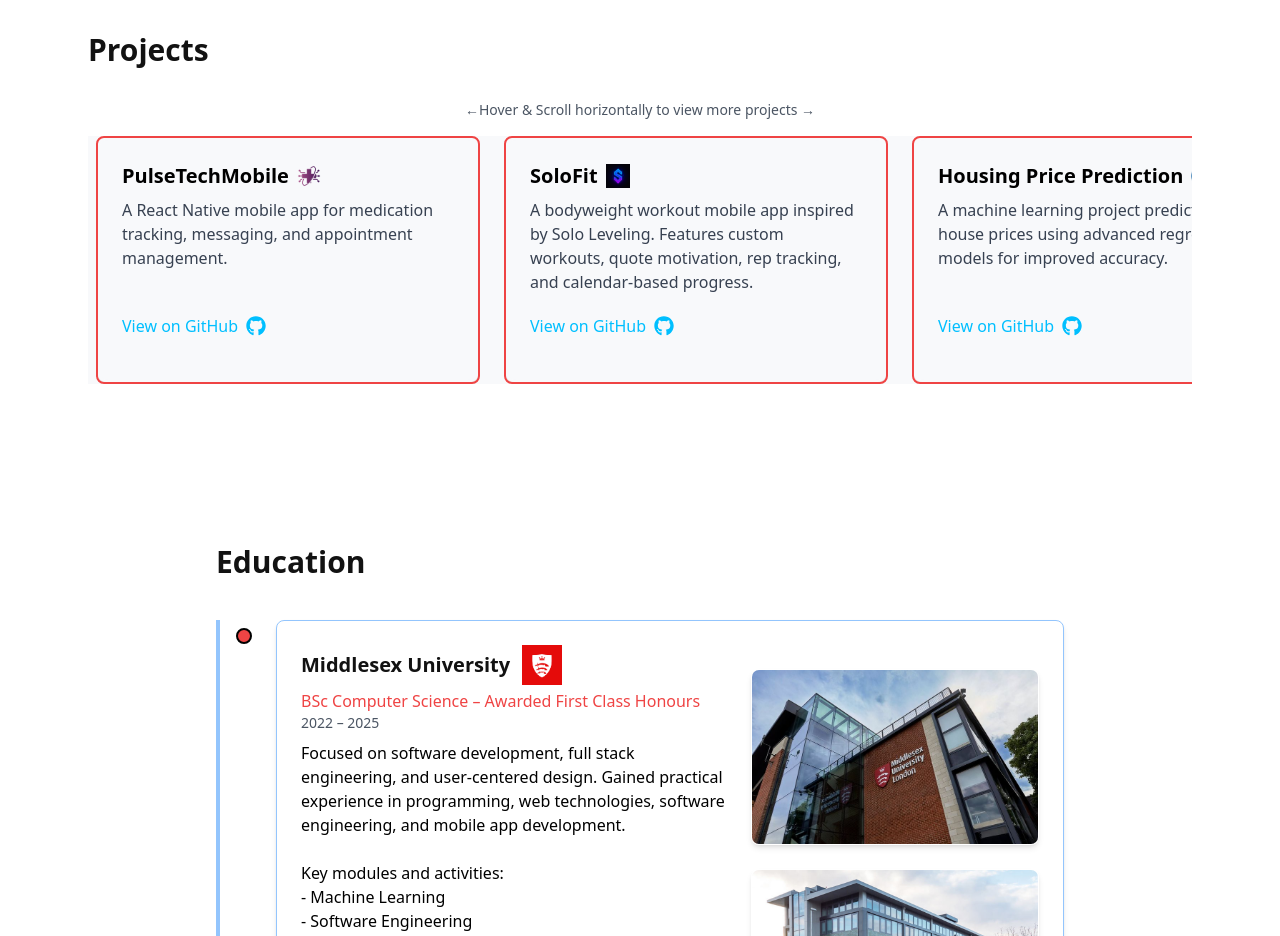
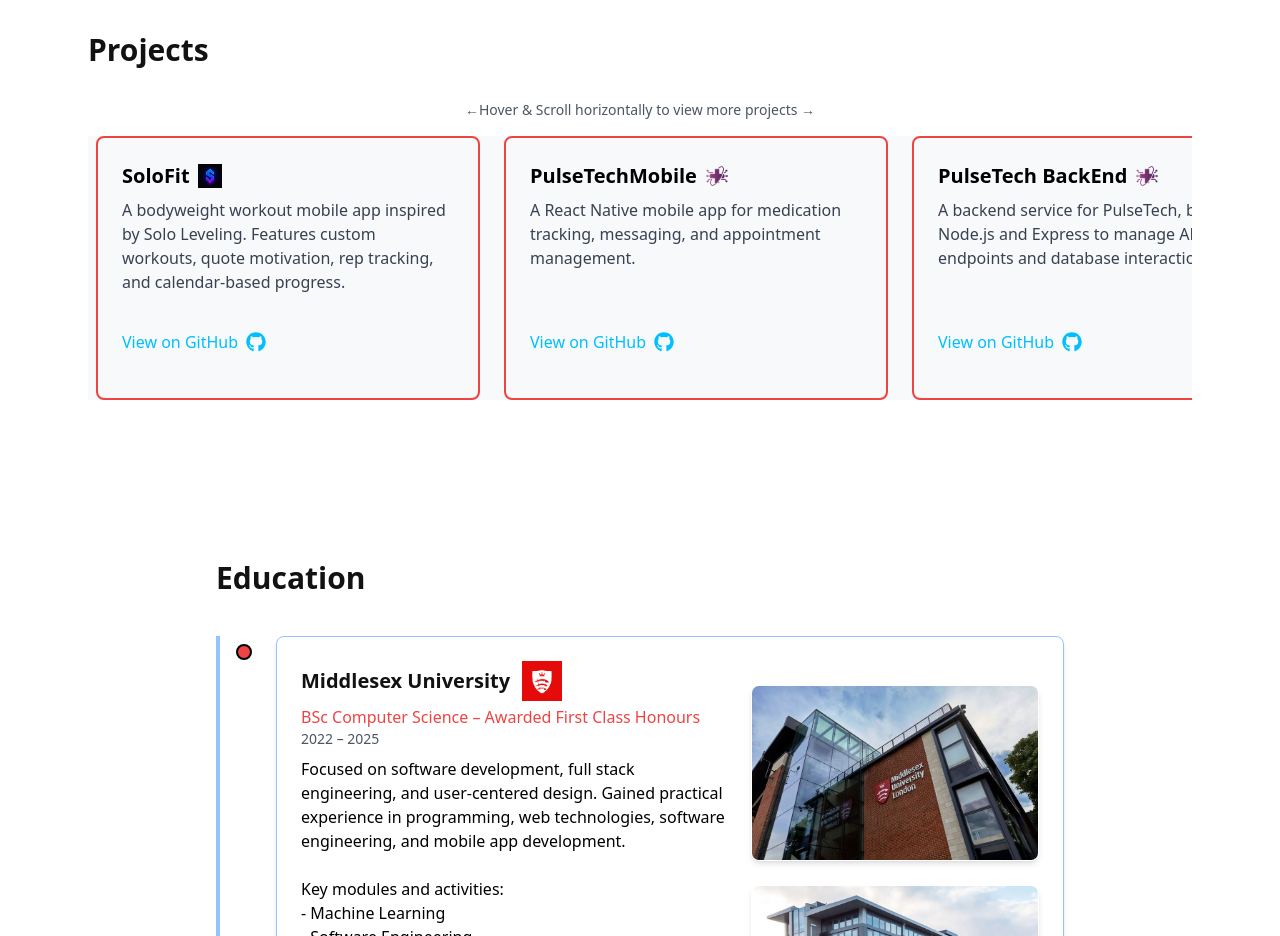
Before and after one commit to FabianC1/PortfolioWebsite, a React (Vite) app: page / in a window 1280 px wide. Shown: the part 1360-2296 px from the top of the page. Built offline with nearby package versions, Linux system fonts and the light colour scheme.

Commit message:
Updated projects

```diff
--- a/src/App.tsx
+++ b/src/App.tsx
@@ -170,6 +170,13 @@ function ProjectsSection() {
 
   const projects = [
     {
+      title: "SoloFit",
+      description: "A bodyweight workout mobile app inspired by Solo Leveling. Features custom workouts, quote motivation, rep tracking, and calendar-based progress.",
+      url: "https://github.com/FabianC1/SoloFit",
+      icon: "/solofit.png",
+      extraInfo: "Built with React Native, TypeScript, Firebase"
+    },
+    {
       title: "PulseTechMobile",
       description: "A React Native mobile app for medication tracking, messaging, and appointment management.",
       url: "https://github.com/FabianC1/PulseTechMobile",
@@ -177,13 +184,19 @@ function ProjectsSection() {
       extraInfo: "Built with React Native, TypeScript and Node.js"
     },
     {
-      title: "SoloFit",
-      description: "A bodyweight workout mobile app inspired by Solo Leveling. Features custom workouts, quote motivation, rep tracking, and calendar-based progress.",
-      url: "https://github.com/FabianC1/SoloFit",
-      icon: "/solofit.png",
-      extraInfo: "Built with React Native, TypeScript, Firebase"
+      title: "PulseTech BackEnd",
+      description: "A backend service for PulseTech, built with Node.js and Express to manage API endpoints and database interactions.",
+      url: "https://github.com/FabianC1/PulseTech-BackEnd",
+      icon: "/PulseTech.png",
+      extraInfo: "Developed with Node.js, Express, and MongoDB"
     },
-
+    {
+      title: "PulseTech Web",
+      description: "A responsive healthcare dashboard built with Vue.js, featuring real-time access to appointments, medications, chat, and records with role-based access control.",
+      url: "https://github.com/FabianC1/PulseTech-FrontEnd",
+      icon: "/PulseTech.png",
+      extraInfo: "Developed from scratch with Vue.js, JavaScript, and Axios"
+    },
     {
       title: "Housing Price Prediction",
       description: "A machine learning project predicting house prices using advanced regression models for improved accuracy.",
@@ -204,13 +217,6 @@ function ProjectsSection() {
       url: "https://github.com/FabianC1/SwimSchool-Management-System",
       icon: "/java.png",
       extraInfo: "Built with Java and JavaFX"
-    },
-    {
-      title: "PulseTech BackEnd",
-      description: "A backend service for PulseTech, built with Node.js and Express to manage API endpoints and database interactions.",
-      url: "https://github.com/FabianC1/PulseTech-BackEnd",
-      icon: "/PulseTech.png",
-      extraInfo: "Developed with Node.js, Express, and MongoDB"
     },
     {
       title: "Supply Chain System Software",
```
